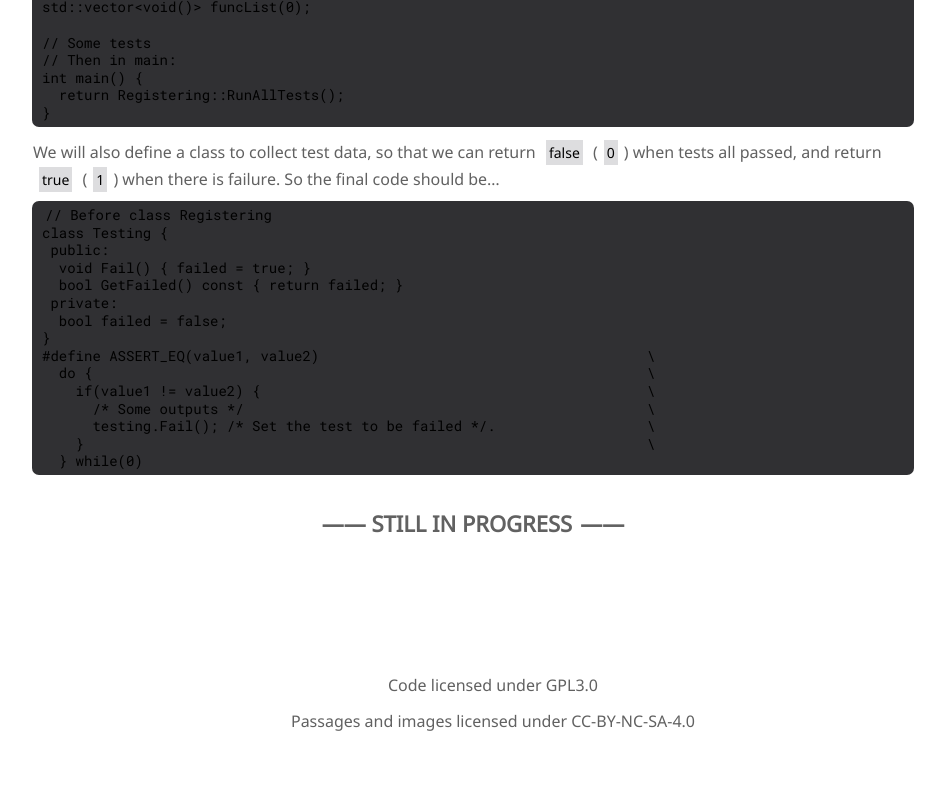
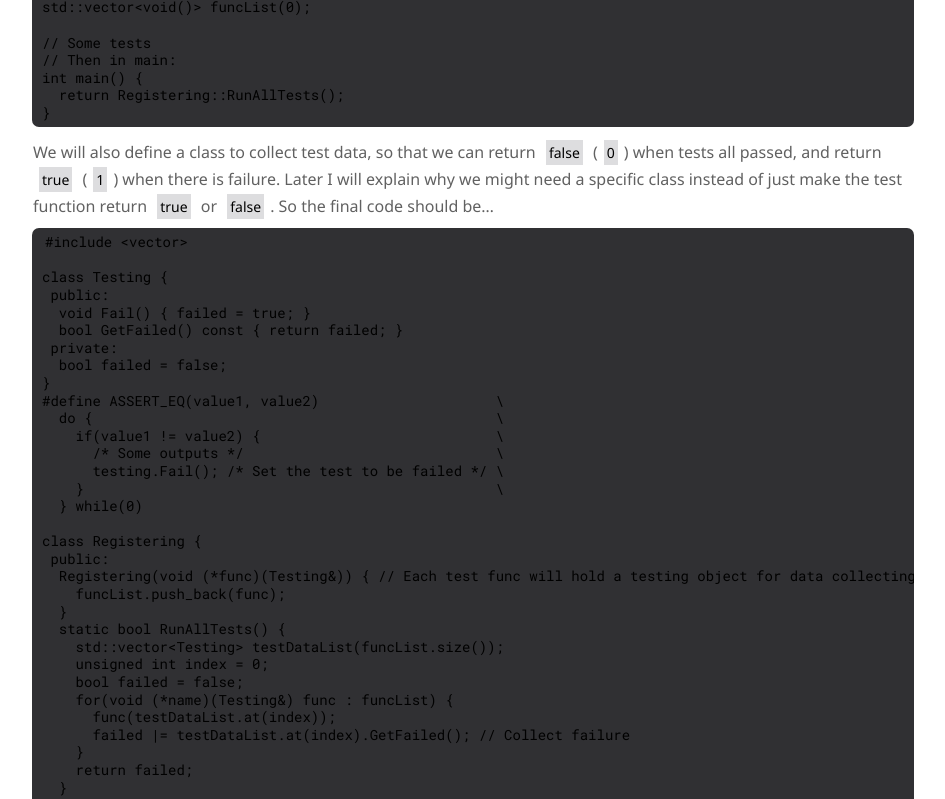
Before and after one commit to zhangzheheng12345/zzhme, an Astro site: page /blog/auto_registering_functions in a window 1280 px wide. Shown: the part 2057-2856 px from the top of the page, without its empty margins (167-1112 px from the left). Before the commit the page ends 2814 px from the top, so only its background shows below. Built offline with nearby package versions, Linux system fonts and the light colour scheme; Astro itself is replaced by a stand-in of ours; code samples lack their colours; a web font is replaced by a local one.

Commit message:
Update blog post

````diff
--- a/src/pages/blog/auto_registering_functions.md
+++ b/src/pages/blog/auto_registering_functions.md
@@ -116,10 +116,11 @@ int main() {
 }
 ```
 
-We will also define a class to collect test data, so that we can return `false` (`0`) when tests all passed, and return `true` (`1`) when there is failure. So the final code should be...
+We will also define a class to collect test data, so that we can return `false` (`0`) when tests all passed, and return `true` (`1`) when there is failure. Later I will explain why we might need a specific class instead of just make the test function return `true` or `false`. So the final code should be...
 
 ```cpp
-// Before class Registering
+#include <vector>
+
 class Testing {
  public:
   void Fail() { failed = true; }
@@ -127,11 +128,48 @@ class Testing {
  private:
   bool failed = false;
 }
-#define ASSERT_EQ(value1, value2)                                       \
-  do {                                                                  \
-    if(value1 != value2) {                                              \
-      /* Some outputs */                                                \
-      testing.Fail(); /* Set the test to be failed */.                  \
-    }                                                                   \
+#define ASSERT_EQ(value1, value2)                     \
+  do {                                                \
+    if(value1 != value2) {                            \
+      /* Some outputs */                              \
+      testing.Fail(); /* Set the test to be failed */ \
+    }                                                 \
   } while(0)
+
+class Registering {
+ public:
+  Registering(void (*func)(Testing&)) { // Each test func will hold a testing object for data collecting etc.
+    funcList.push_back(func);
+  }
+  static bool RunAllTests() {
+    std::vector<Testing> testDataList(funcList.size());
+    unsigned int index = 0;
+    bool failed = false;
+    for(void (*name)(Testing&) func : funcList) {
+      func(testDataList.at(index));
+      failed |= testDataList.at(index).GetFailed(); // Collect failure
+    }
+    return failed;
+  }
+ private:
+  static std::vector<void(Testing&)> funcList;
+}
+std::vector<void(Testing&)> Registering::funcList(0);
+#define TEST(name)                                           \
+  void name(Testing& testing);                               \
+  Registering registering_ ## name (name);                   \
+  void name(Testing& testing)
+
+// Some tests:
+TEST(Test1) {
+  ASSERT_EQ(1, 1);
+}
+TEST(Test2) {
+  ASSERT_EQ(1, 2);
+}
+
+// Then in main:
+int main() {
+  return Registering::RunAllTests();
+}
 ```
````
